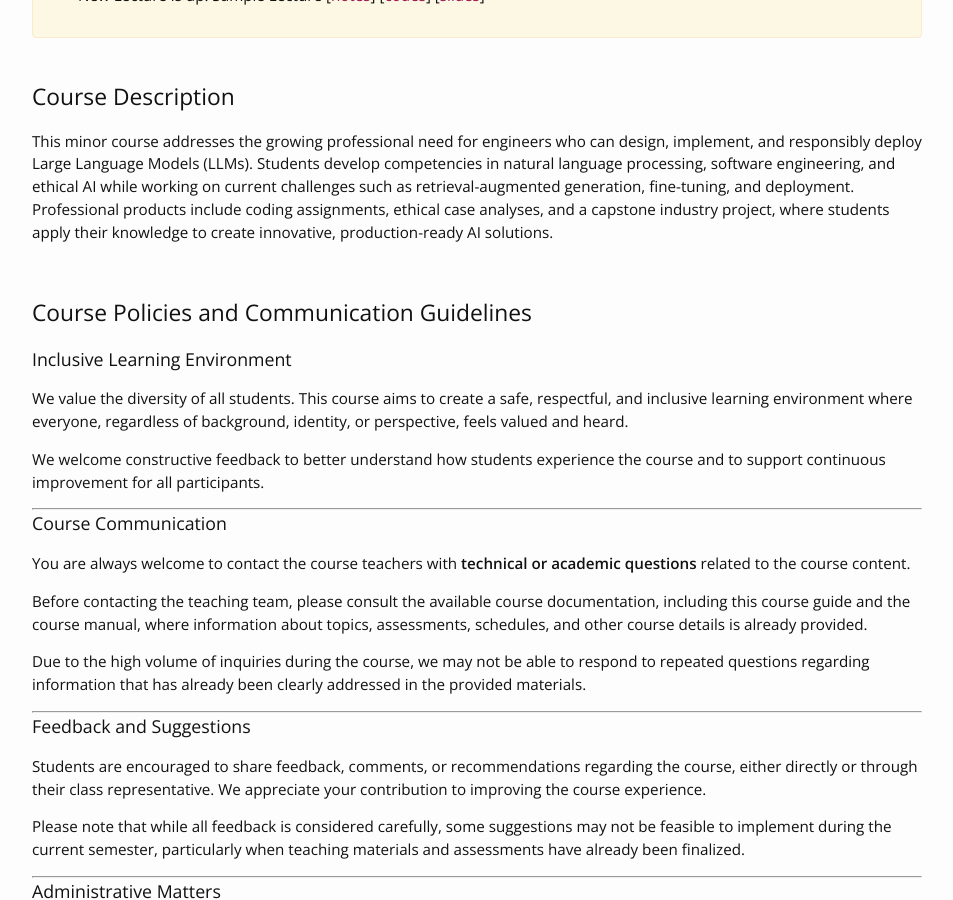
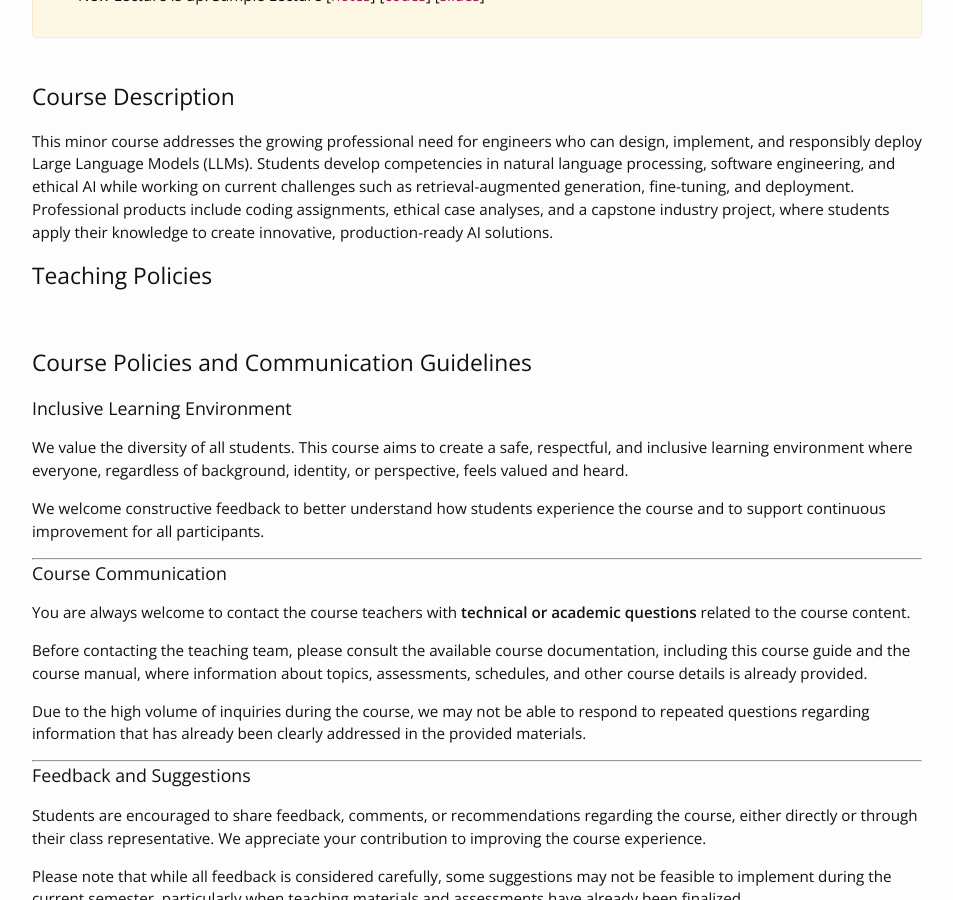
Before and after one commit to BabakBasharirad/llm-engineering, a Jekyll site: the page built from index.md, in a window 1280 px wide and 900 px high, scrolled down 363 px. Shown: the whole window, without its empty margins (163-1116 px from the left). Built offline with Jekyll 4.4.1, drawn with Linux system fonts in a browser that asks for light colours; nearby versions of some CDN libraries.

Commit message:
Update home.html

```diff
--- a/_layouts/home.html
+++ b/_layouts/home.html
@@ -11,6 +11,9 @@ layout: default
 
     <h2>Course Description</h2>
     <p>{{ site.course_description }}</p>
+
+    <h2>Teaching Policies</h2>
+    <p>{{ site.policy }}</p>
 
     {{ content }}
 
```
